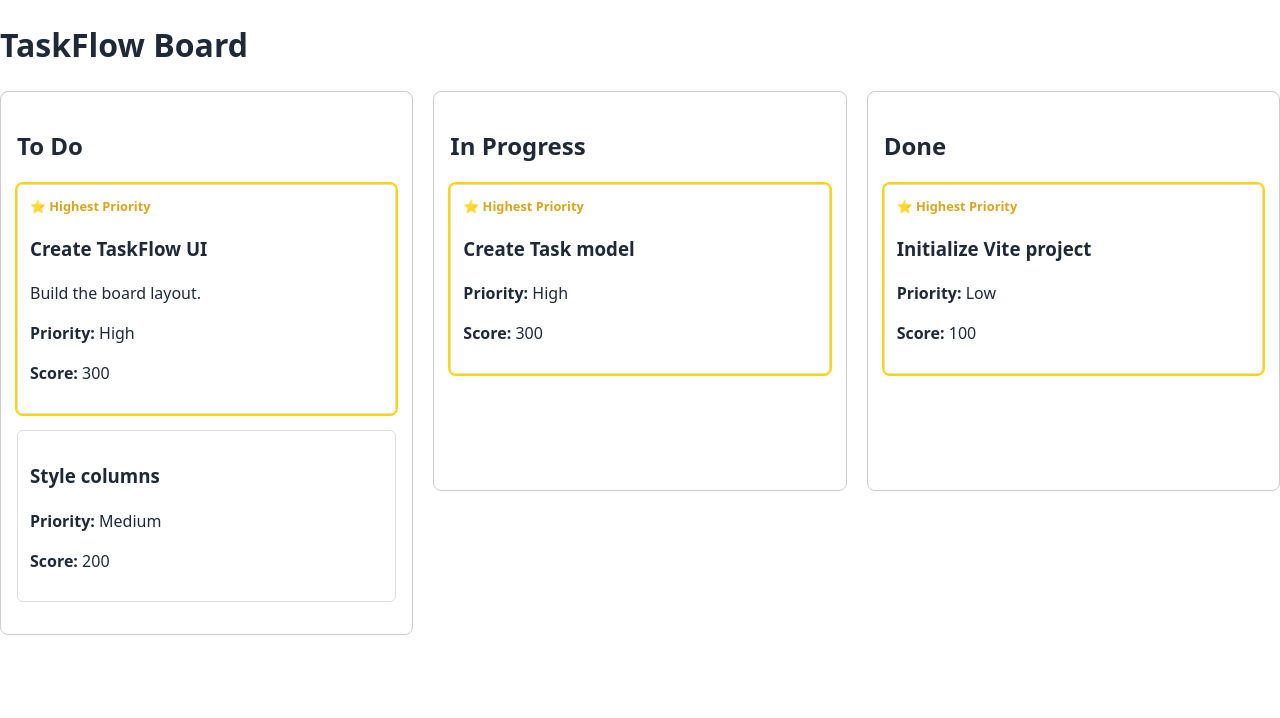
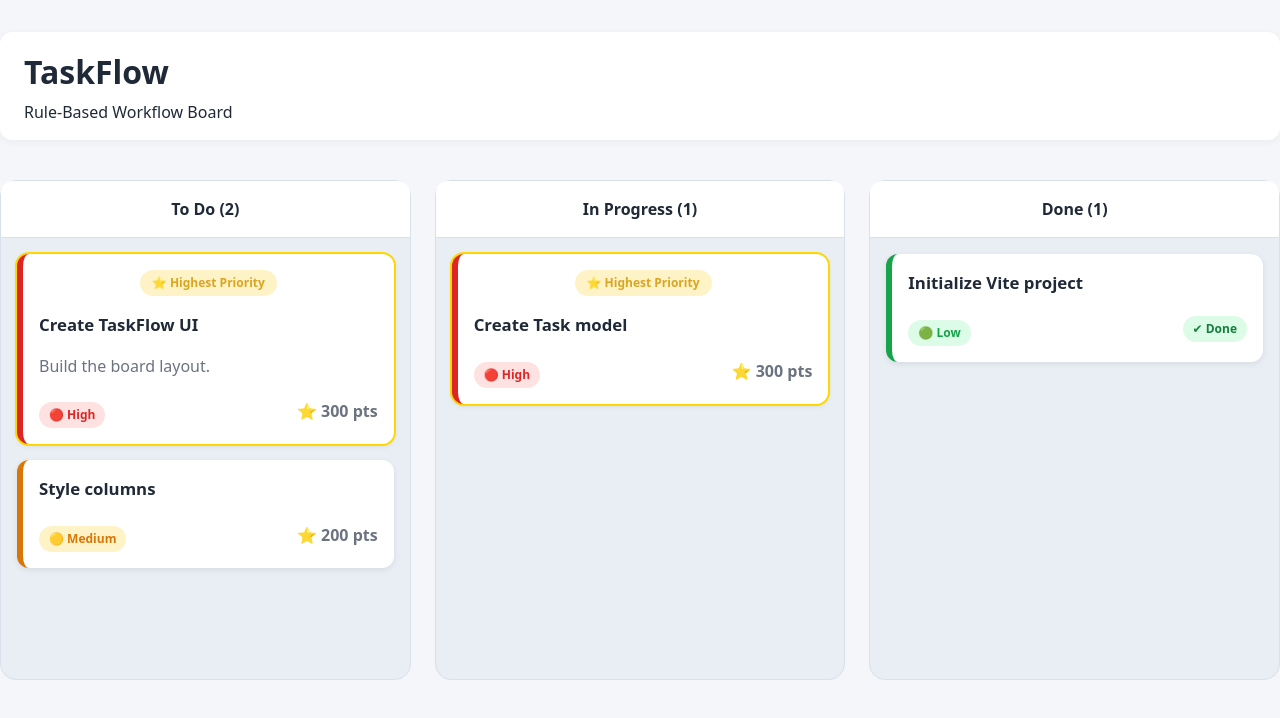
Before and after one commit to garrib10/taskflow, a React (Vite) app: page / in a window 1280 px wide. Shown: the top 718 px of the page. Built offline with nearby package versions, Linux system fonts and the light colour scheme.

Commit message:
Improve TaskFlow UI and workflow experience

```diff
--- a/src/App.css
+++ b/src/App.css
@@ -1,36 +1,272 @@
+/* ===========================
+   Board Layout
+=========================== */
+
+.board-container {
+  max-width: 1400px;
+  margin: 2rem auto;
+  width: 100%;
+}
+
 .board {
   display: flex;
-  gap: 20px;
+  gap: 24px;
   align-items: flex-start;
+
+  padding: 1rem 0;
 }
+
+.board-header {
+  background: white;
+
+  padding: 1rem 1.5rem;
+
+  border-radius: 12px;
+
+  margin-bottom: 1.5rem;
+
+  box-shadow: 0 2px 8px rgba(0, 0, 0, 0.05);
+}
+
+.board-header h1 {
+  margin: 0;
+}
+
+.board-header p {
+  margin: 4px 0 0;
+}
+
+/* ===========================
+   Columns
+=========================== */
 
 .column {
   flex: 1;
-  min-height: 400px;
+
+  min-height: 500px;
+
+  background: var(--column-background);
+
+  border: 1px solid var(--column-border);
+
+  border-radius: var(--radius-large);
+
   padding: 1rem;
-  border: 1px solid #ccc;
-  border-radius: 8px;
+
+  transition: box-shadow var(--transition-speed);
 }
 
-.task-card {
+.column h2 {
+  margin-top: 0;
   margin-bottom: 1rem;
-  padding: 0.75rem;
-  border: 1px solid #ddd;
-  border-radius: 6px;
+
+  color: var(--text-primary);
 }
 
-.notification {
-  padding: 12px;
-  margin-bottom: 10px;
+.column-header {
+  background: white;
+
+  padding: 1rem;
+
+  border-radius: var(--radius-medium) var(--radius-medium) 0 0;
+
+  border-bottom: 1px solid var(--column-border);
+
+  margin: -1rem -1rem 1rem;
 }
 
+.column-header h2 {
+  margin: 0;
+
+  text-align: center;
+
+  font-size: 1rem;
+}
+
+.empty-column {
+  display: flex;
+
+  justify-content: center;
+  align-items: center;
+
+  height: 150px;
+
+  color: var(--text-secondary);
+
+  font-style: italic;
+
+  border: 2px dashed var(--column-border);
+
+  border-radius: var(--radius-medium);
+}
+
+/* ===========================
+   Task Cards
+=========================== */
+
+.task-card {
+  background: var(--card-background);
+  cursor: grab;
+
+  margin-bottom: 1rem;
+
+  padding: 1rem;
+
+  border-radius: var(--radius-medium);
+
+  box-shadow: var(--shadow-small);
+
+  transition:
+    transform var(--transition-speed),
+    box-shadow var(--transition-speed);
+}
+
+.task-card h3 {
+  margin-top: 0;
+  font-size: 1.05rem;
+}
+
+.task-card:hover {
+  transform: translateY(-3px);
+
+  box-shadow: var(--shadow-medium);
+}
+
+.task-description {
+  color: var(--text-secondary);
+  margin: 0.75rem 0 1rem;
+}
+
+.task-footer {
+  display: flex;
+  justify-content: space-between;
+  align-items: center;
+  margin-top: 1rem;
+}
+
+.task-score {
+  font-weight: 600;
+  color: var(--text-secondary);
+}
+
+.task-card:active {
+  cursor: grabbing;
+}
+
+/* ===========================
+   Priority Borders
+=========================== */
+
+.priority-high {
+  border-left: 6px solid var(--priority-high);
+}
+
+.priority-medium {
+  border-left: 6px solid var(--priority-medium);
+}
+
+.priority-low {
+  border-left: 6px solid var(--priority-low);
+}
+
+/* ===========================
+   Priority Badges
+=========================== */
+
+.badge-high,
+.badge-medium,
+.badge-low {
+  display: inline-block;
+
+  padding: 4px 10px;
+
+  border-radius: 999px;
+
+  font-size: 0.75rem;
+
+  font-weight: 600;
+
+  margin-top: 0.5rem;
+}
+
+.badge-high {
+  color: var(--priority-high);
+  background: #fee2e2;
+}
+
+.badge-medium {
+  color: var(--priority-medium);
+  background: #fef3c7;
+}
+
+.badge-low {
+  color: var(--priority-low);
+  background: #dcfce7;
+}
+
+.completed-badge {
+  color: #15803d;
+
+  background: #dcfce7;
+
+  padding: 4px 10px;
+
+  border-radius: 999px;
+
+  font-size: 0.75rem;
+
+  font-weight: 600;
+}
+
+/* ===========================
+   Highest Priority
+=========================== */
+
 .top-priority {
-  box-shadow: 0 0 0 2px gold;
+  box-shadow:
+    0 0 0 2px gold,
+    var(--shadow-small);
 }
 
 .top-priority-badge {
-  font-size: 0.8rem;
-  font-weight: bold;
+  display: flex;
+
+  justify-content: center;
+  align-items: center;
+
+  width: fit-content;
+
+  margin: 0 auto 1rem;
+
+  padding: 4px 12px;
+
+  border-radius: 999px;
+
+  background: #fef3c7;
+
   color: goldenrod;
-  margin-bottom: 0.5rem;
+
+  font-size: 0.75rem;
+
+  font-weight: 700;
 }
+
+/* ===========================
+   Notification
+=========================== */
+
+.notification {
+  background: #fee2e2;
+
+  color: #991b1b;
+
+  border: 1px solid #fecaca;
+
+  border-radius: var(--radius-small);
+
+  padding: 12px 16px;
+
+  margin-bottom: 1rem;
+
+  box-shadow: var(--shadow-small);
+}
--- a/src/components/Board/Board.tsx
+++ b/src/components/Board/Board.tsx
@@ -75,10 +75,13 @@ export default function Board({ board, dispatch }: BoardProps) {
 
   return (
     <DndContext onDragEnd={handleDragEnd}>
-      <div>
+      <div className="board-container">
         {errorMessage && <Notification message={errorMessage} />}
 
-        <h1>{board.name}</h1>
+        <div className="board-header">
+          <h1>TaskFlow</h1>
+          <p>Rule-Based Workflow Board</p>
+        </div>
 
         <div className="board">
           {board.columns.map((column) => (
--- a/src/components/Column/Column.tsx
+++ b/src/components/Column/Column.tsx
@@ -19,11 +19,23 @@ export default function Column({ column }: ColumnProps) {
 
   return (
     <div ref={setNodeRef} className="column">
-      <h2>{column.title}</h2>
+      <div className="column-header">
+        <h2>
+          {column.title} ({column.tasks.length})
+        </h2>
+      </div>
 
-      {sortedTasks.map((task, index) => (
-        <TaskCard key={task.id} task={task} isTopPriority={index === 0} />
-      ))}
+      {sortedTasks.length === 0 ? (
+        <div className="empty-column">No tasks</div>
+      ) : (
+        sortedTasks.map((task, index) => (
+          <TaskCard
+            key={task.id}
+            task={task}
+            isTopPriority={column.id !== "done" && index === 0}
+          />
+        ))
+      )}
     </div>
   );
 }
--- a/src/components/TaskCard/TaskCard.tsx
+++ b/src/components/TaskCard/TaskCard.tsx
@@ -2,10 +2,8 @@ import { useDraggable } from "@dnd-kit/core";
 
 import type { Task } from "../../domain/task/Task";
 
-import {
-  getPriorityLabel,
-  getPriorityScore,
-} from "../../domain/task/taskPriority";
+import { getPriorityScore } from "../../domain/task/taskPriority";
+import { priorityStyles } from "../../domain/task/priorityStyles";
 
 interface TaskCardProps {
   task: Task;
@@ -20,35 +18,45 @@ export default function TaskCard({
     id: task.id,
   });
 
-  const style = transform
+  const dragStyle = transform
     ? {
         transform: `translate3d(${transform.x}px, ${transform.y}px, 0)`,
       }
     : undefined;
 
+  const priorityStyle = priorityStyles[task.priority];
+
   return (
     <div
       ref={setNodeRef}
-      style={style}
-      className={`task-card ${isTopPriority ? "top-priority" : ""}`}
+      style={dragStyle}
+      className={`task-card ${priorityStyle.borderClass} ${
+        isTopPriority ? "top-priority" : ""
+      }`}
       {...listeners}
       {...attributes}
     >
-      {isTopPriority && (
+      {isTopPriority && task.status !== "done" && (
         <div className="top-priority-badge">⭐ Highest Priority</div>
       )}
 
       <h3>{task.title}</h3>
 
-      {task.description && <p>{task.description}</p>}
+      {task.description && (
+        <p className="task-description">{task.description}</p>
+      )}
 
-      <p>
-        <strong>Priority:</strong> {getPriorityLabel(task.priority)}
-      </p>
+      <div className="task-footer">
+        <span className={priorityStyle.badgeClass}>
+          {priorityStyle.icon} {priorityStyle.label}
+        </span>
 
-      <p>
-        <strong>Score:</strong> {getPriorityScore(task)}
-      </p>
+        {task.status === "done" ? (
+          <span className="completed-badge">✔ Done</span>
+        ) : (
+          <span className="task-score">⭐ {getPriorityScore(task)} pts</span>
+        )}
+      </div>
     </div>
   );
 }
--- /dev/null
+++ b/src/domain/task/priorityStyles.ts
@@ -0,0 +1,31 @@
+import type { Priority } from "./Task";
+
+export interface PriorityStyle {
+  label: string;
+  icon: string;
+  borderClass: string;
+  badgeClass: string;
+}
+
+export const priorityStyles: Record<Priority, PriorityStyle> = {
+  high: {
+    label: "High",
+    icon: "🔴",
+    borderClass: "priority-high",
+    badgeClass: "badge-high",
+  },
+
+  medium: {
+    label: "Medium",
+    icon: "🟡",
+    borderClass: "priority-medium",
+    badgeClass: "badge-medium",
+  },
+
+  low: {
+    label: "Low",
+    icon: "🟢",
+    borderClass: "priority-low",
+    badgeClass: "badge-low",
+  },
+};
--- a/src/index.css
+++ b/src/index.css
@@ -5,11 +5,45 @@
     BlinkMacSystemFont,
     "Segoe UI",
     sans-serif;
+
   line-height: 1.5;
   font-weight: 400;
 
-  color: #1f2937;
-  background-color: #ffffff;
+  /* ===== App Colors ===== */
+  --background: #f4f6f9;
+  --board-background: #ffffff;
+
+  /* ===== Columns ===== */
+  --column-background: #e9eef5;
+  --column-border: #d8e0ea;
+
+  /* ===== Cards ===== */
+  --card-background: #ffffff;
+
+  /* ===== Text ===== */
+  --text-primary: #1f2937;
+  --text-secondary: #6b7280;
+
+  /* ===== Priority ===== */
+  --priority-high: #dc2626;
+  --priority-medium: #d97706;
+  --priority-low: #16a34a;
+
+  /* ===== Shadows ===== */
+  --shadow-small: 0 2px 6px rgba(0, 0, 0, 0.08);
+  --shadow-medium: 0 4px 12px rgba(0, 0, 0, 0.12);
+  --shadow-large: 0 8px 20px rgba(0, 0, 0, 0.16);
+
+  /* ===== Radius ===== */
+  --radius-large: 16px;
+  --radius-medium: 12px;
+  --radius-small: 8px;
+
+  /* ===== Animation ===== */
+  --transition-speed: 0.18s ease;
+
+  color: var(--text-primary);
+  background-color: var(--background);
 
   font-synthesis: none;
   text-rendering: optimizeLegibility;
@@ -24,6 +58,7 @@
 body {
   margin: 0;
   min-width: 320px;
+  background: var(--background);
 }
 
 #root {
```
